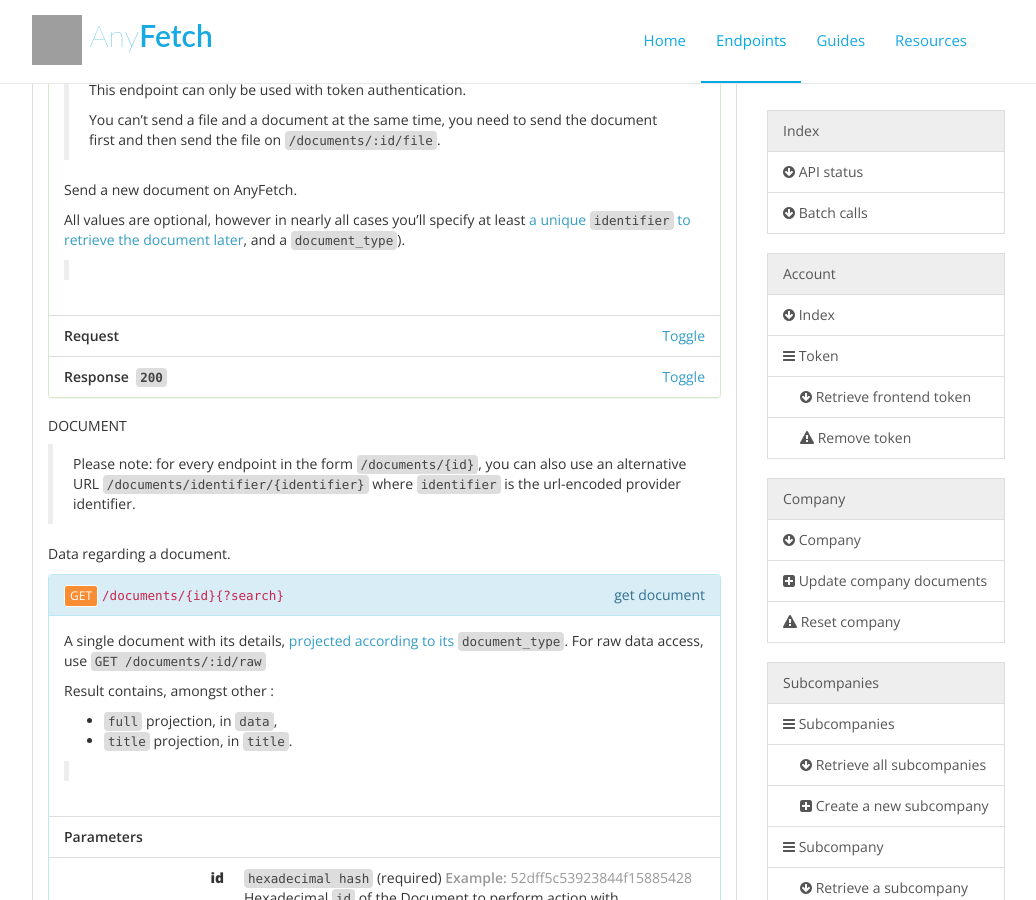
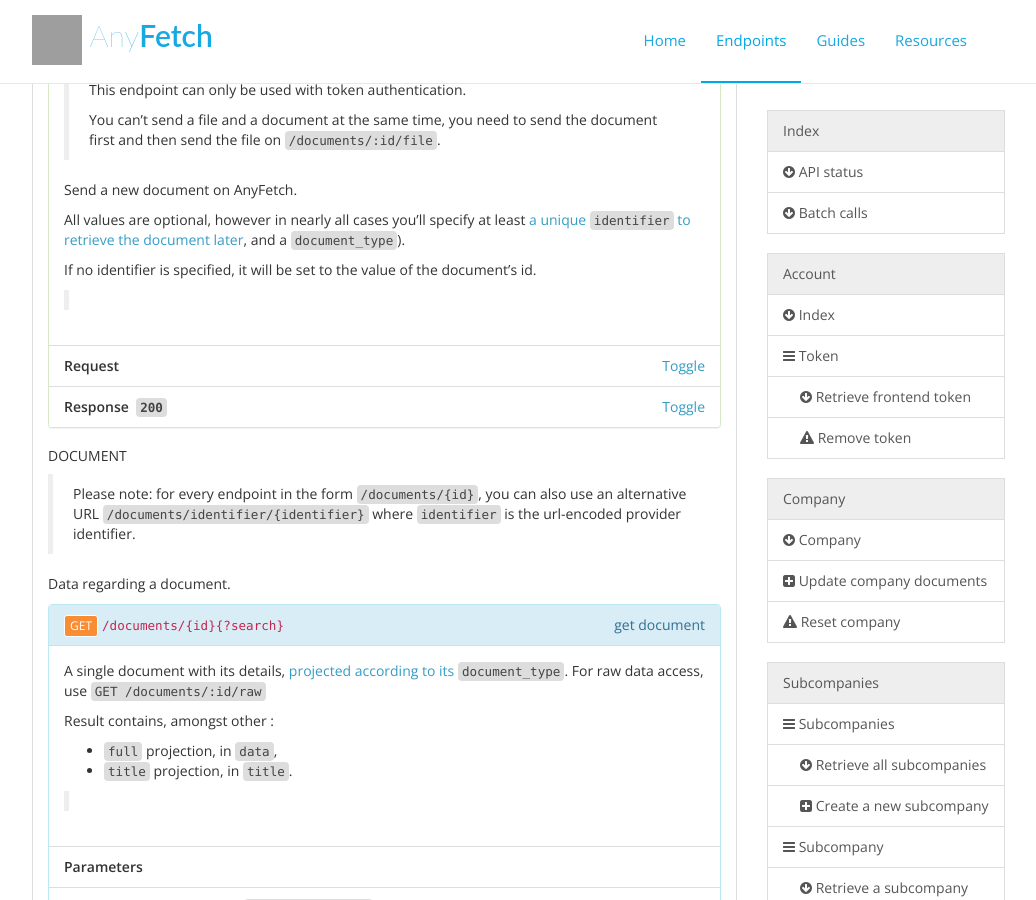
Before and after one commit to AnyFetch/developers.anyfetch.com, a Jekyll site: the page endpoints/index.html, which Jekyll copies as it is, in a window 1280 px wide and 900 px high, scrolled down 5944 px. Shown: the whole window, without its empty margins (133-1169 px from the left). Built offline with Jekyll 4.4.1, drawn with Linux system fonts in a browser that asks for light colours; nearby versions of some CDN libraries; Markdown is read by kramdown in place of the engine named in the settings; grey boxes are pictures that could not be loaded.

Commit message:
Defining behavior on missing identifier

```diff
--- a/endpoints/index.html
+++ b/endpoints/index.html
@@ -437,6 +437,7 @@ Name must only contain alphanumeric characters, <code>@</code>, <code>-</code> ,
 </blockquote>
 <p>Send a new document on AnyFetch.</p>
 <p>All values are optional, however in nearly all cases you’ll specify at least <a href="/guides/concepts/identifier.html">a unique <code>identifier</code> to retrieve the document later</a>, and a <a href="/resources/document-types.html"><code>document_type</code></a>).</p>
+<p>If no identifier is specified, it will be set to the value of the document’s id.</p>
 <blockquote>
 <ul>
 <li><code>401 Unauthorized</code>: you did not specify any credentials, or you are using a non-supported <code>Authorization</code> scheme.</li>
```
Also changed, not shown: blueprint.md (+2 -0 lines).
